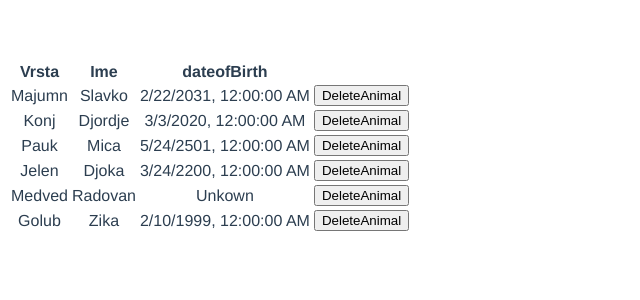
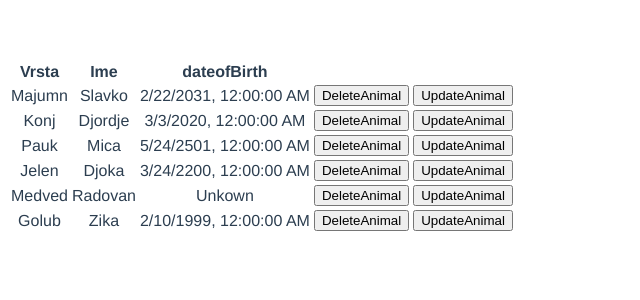
Before and after one commit to Strajla/Zoo, a Vue app: page / in a window 1280 px wide. Shown: the top 300 px of the page, without its empty margins (0-640 px from the left). Built offline with nearby package versions, Linux system fonts and the light colour scheme.

Commit message:
Cetvrti zadatak

```diff
--- a/src/components/AnimalList.vue
+++ b/src/components/AnimalList.vue
@@ -12,6 +12,7 @@
     <td v-if="animal.dateofBirth">{{ animal.dateofBirth.toLocaleString() }}</td>
     <td v-else> Unkown </td>
     <td><button v-on:click="removeAnimal(index)">DeleteAnimal</button></td>
+    <td><button v-on:click="updateAnimal(index, animal)">UpdateAnimal</button></td>
   </tr>
 </table>
 </div>
@@ -36,10 +37,16 @@ export default {
     removeAnimal(index) {
         this.listOfAnimals.splice(index, 1);
 
-      }
+      },
+
+      updateAnimal(index, animal) {
+    this.removeAnimal(index);
+    this.listOfAnimals.unshift(animal);
     }
-}
+    },
 
+
+};
 
 </script>
 
```
